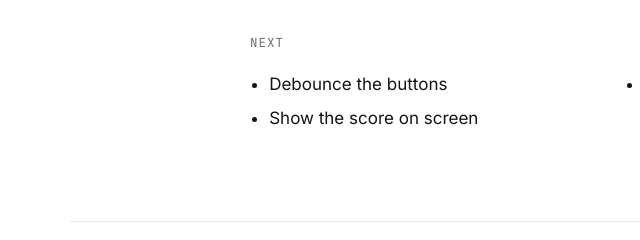
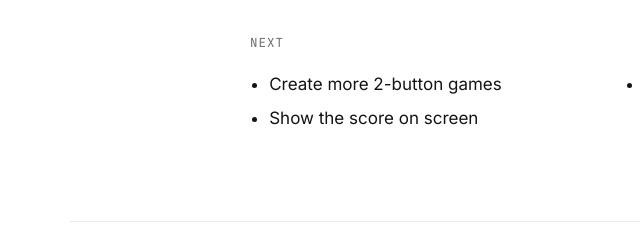
Before and after one commit to guillaumeborget/guillaumeborget.github.io, a plain HTML site: page pico-pong.html in a window 1280 px wide. Shown: the part 9655-9895 px from the top of the page, 30-670 px from the left. Drawn offline with Linux system fonts and the light colour scheme.

Commit message:
Pico Pong: update next steps

```diff
--- a/pico-pong.html
+++ b/pico-pong.html
@@ -204,7 +204,7 @@ void draw_rect(uint8_t x, uint8_t y, uint8_t w,
         <p>I kept the documentation close to what I know from aerospace (DO-254 / DO-178C): a system specification with numbered requirements, a development plan, and a test plan with a traceability matrix linking each requirement to its test.</p>
         <span class="label" style="display:block;margin:2.5rem 0 1rem">Next</span>
         <ul class="next">
-          <li>Debounce the buttons</li>
+          <li>Create more 2-button games</li>
           <li>Show the score on screen</li>
           <li>Sleep mode to save the battery</li>
         </ul>
```
